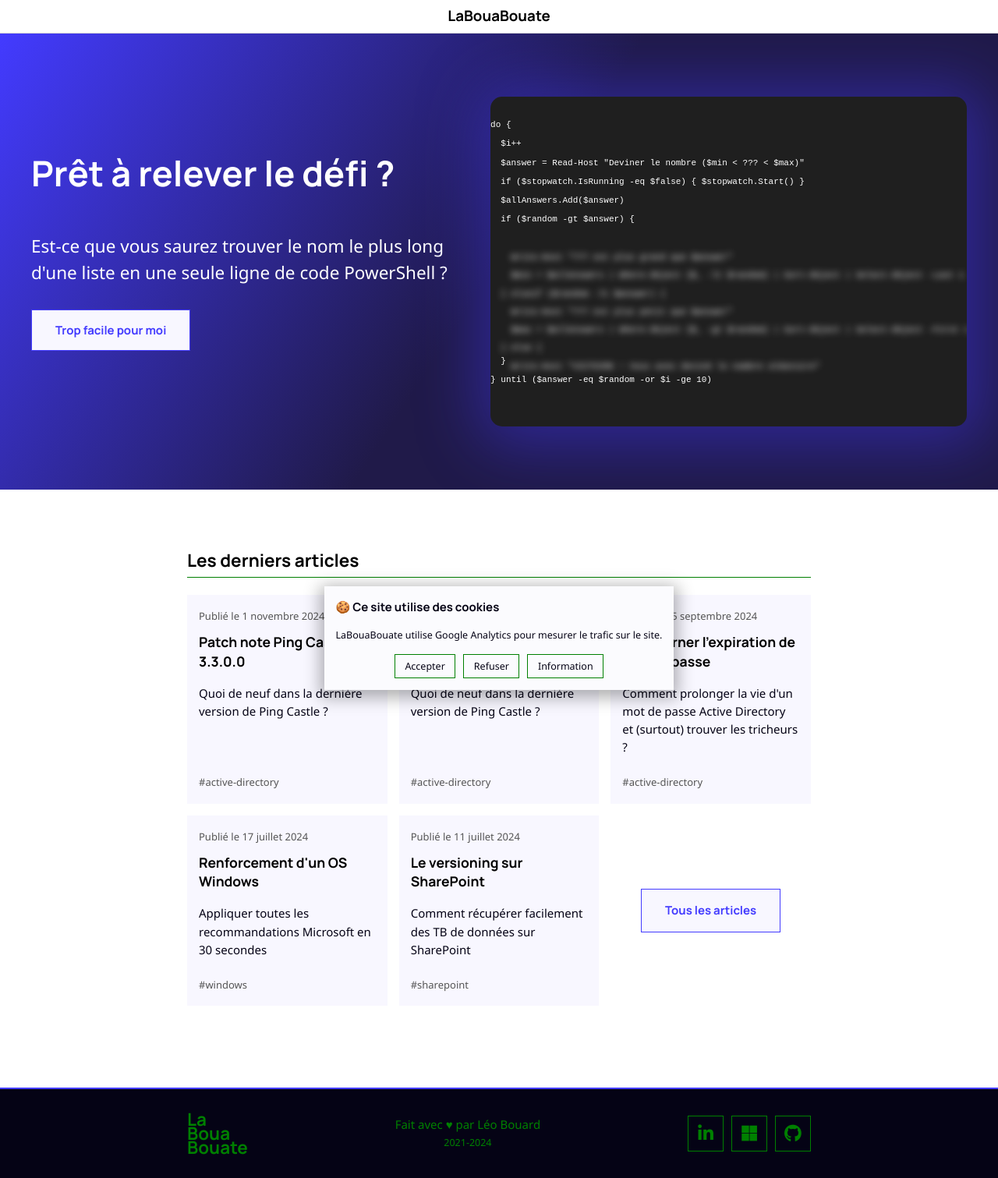
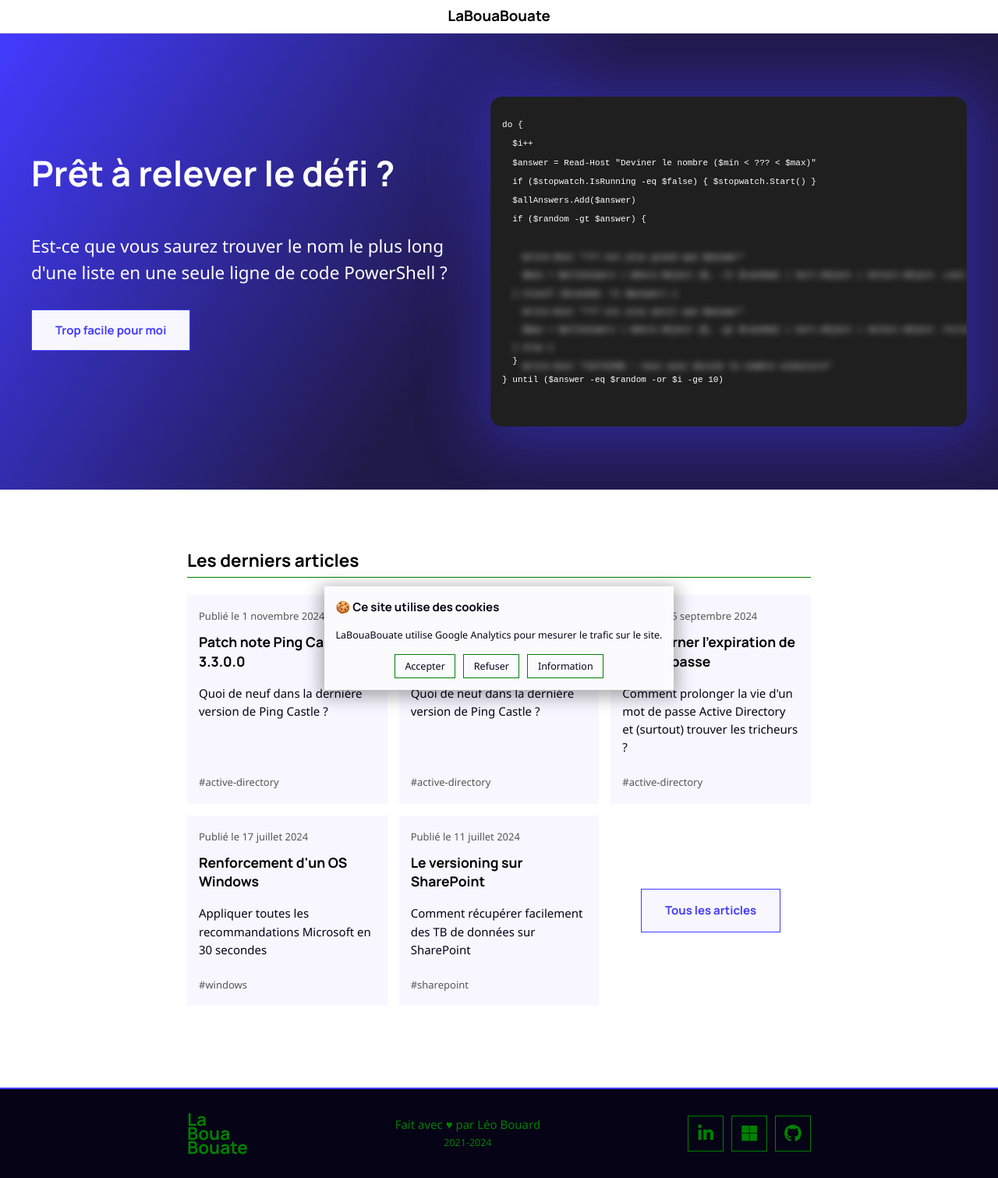
Before and after one commit to leobouard/leobouard.github.io, a Jekyll site: the page built from _pages/index.html, in a window 1280 px wide. Shown: the whole page at 78% size. Built offline with Jekyll 4.4.1, drawn with Linux system fonts in a browser that asks for light colours; nearby versions of some CDN libraries; some web fonts are replaced.

Commit message:
Update welcome-banner.scss

```diff
--- a/_sass/welcome-banner.scss
+++ b/_sass/welcome-banner.scss
@@ -62,11 +62,7 @@
     box-shadow: 5px 5px 80px 20px #433bff69;
 }
 
-div.code-preview::before {
-    background: black;
-    margin: -10px;
-    display: block;
-    padding: 5px 10px;
-    font-size: 12px;
-    font-family: var(--fonts);
+div.code-preview pre {
+    overflow-x: hidden !important;
+    padding: 0 1em !important;
 }
```
